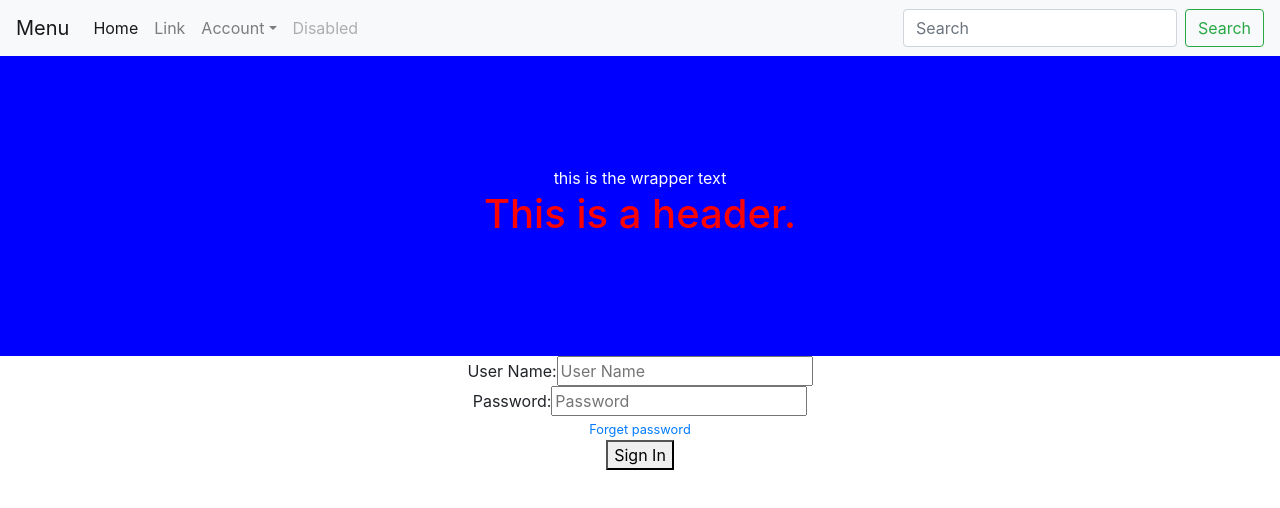
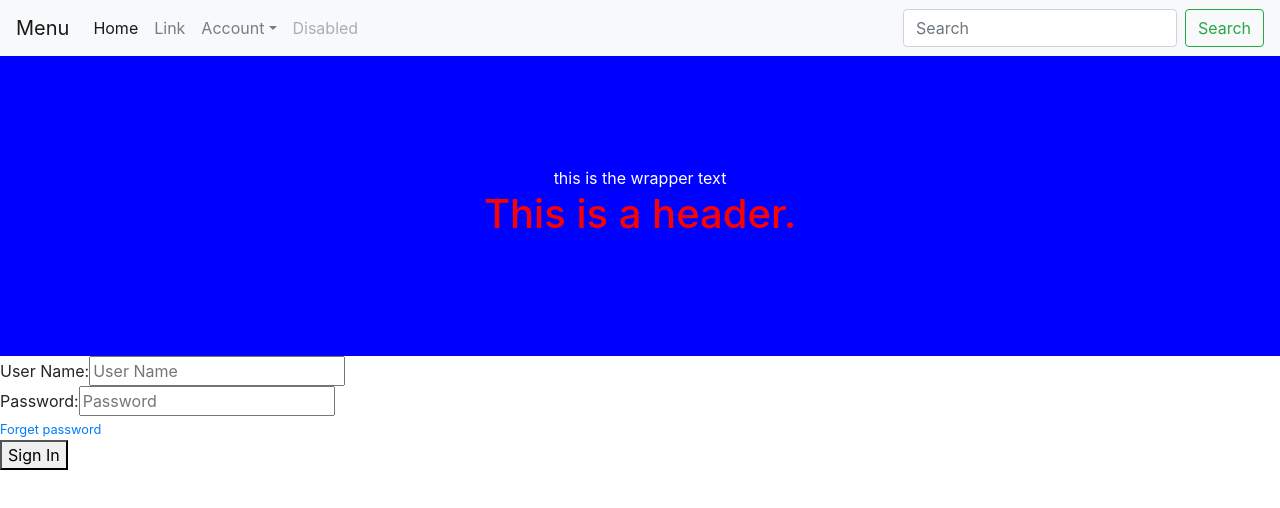
Before and after one commit to chloefullstack/chloe-react, a React (Create React App) app: page / in a window 1280 px wide. Shown: the top 508 px of the page. Built offline with nearby package versions, Linux system fonts and the light colour scheme; the HTML template or start-up script is replaced by a standard one.

Commit message:
create about/homepage/signin route

```diff
--- a/src/App.js
+++ b/src/App.js
@@ -1,43 +1,24 @@
 import React, { Component } from 'react';
-import logo from './logo.svg';
+import { BrowserRouter, Route} from "react-router-dom";
+
 import './App.css';
+import SignIn from './components/SignIn'
+import About from './components/About'
+import HomePage from './components/HomePage'
 
-import SignForm from './components/SignForm'
-import Header from './components/Header/Header'
-import Navbar from './components/Navbar'
-
-import FirstComponent from './components/FirstComponent'
-import SecondComponent from './components/SecondComponent'
 
 class App extends Component {
-    constructor(props){
-        super(props)
-        this.state = {
-            userName: '',
-            password: ''
-        }
-    }
-
-    onValueChange = (e) => {
-        console.log(e.target);
-        this.setState({
-            [e.target.name]: e.target.value
-            // userName: e.target.value
-        })
-    }
 
     render() {
-        let { userName, password } = this.state
         return (
-            <div className="App">
-                <Navbar></Navbar>
-                <Header></Header>
-                <SignForm
-                    userName={userName} password={password}
-                    onValueChange={this.onValueChange}
-                ></SignForm>
-            </div>
-        );
+            <BrowserRouter>
+                <div>
+                    <Route path='/' component={HomePage} exact></Route>
+                    <Route path='/signin' component={SignIn}></Route>
+                    <Route path='/about' component={About}></Route>
+                </div>
+            </BrowserRouter>
+        )
     }
 }
 
```
